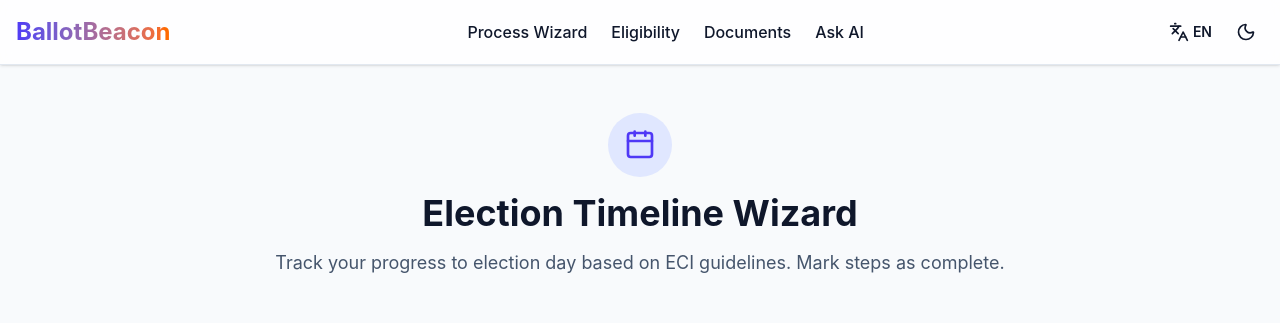
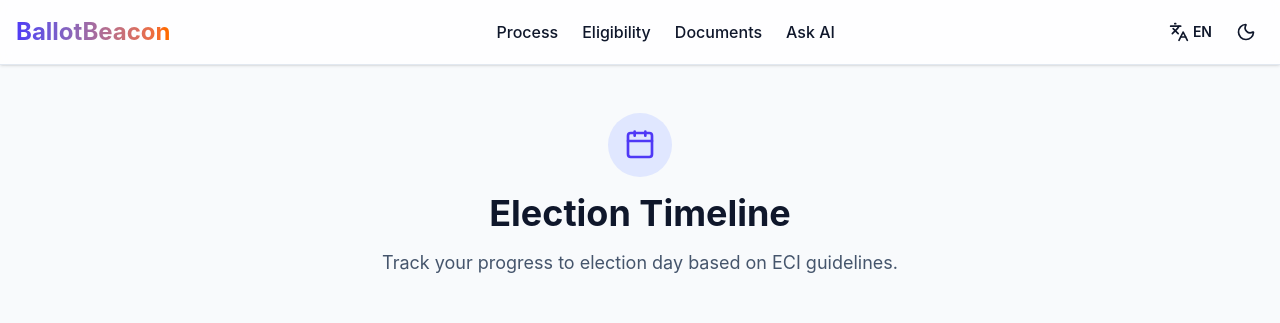
Before and after one commit to nitishya/BallotBeacon-AI, a React (Vite) app in the folder frontend/: page /wizard in a window 1280 px wide. Shown: the top 323 px of the page. Built offline with nearby package versions, Linux system fonts and the light colour scheme; no server answers.

Commit message:
Text Update: Simplified 'Process' and 'Election Timeline' titles by removing 'Wizard' references

```diff
--- a/frontend/src/pages/Wizard.tsx
+++ b/frontend/src/pages/Wizard.tsx
@@ -21,8 +21,8 @@ export default function Wizard() {
   const [completedSteps, setCompletedSteps] = useState<Set<number>>(new Set());
 
   const t = {
-    title: language === 'en' ? "Election Timeline Wizard" : "चुनाव समयरेखा विज़ार्ड",
-    subtitle: language === 'en' ? "Track your progress to election day based on ECI guidelines. Mark steps as complete." : "ECI दिशानिर्देशों के आधार पर चुनाव के दिन तक अपनी प्रगति को ट्रैक करें। चरणों को पूर्ण के रूप में चिह्नित करें।",
+    title: language === 'en' ? "Election Timeline" : "चुनाव समयरेखा",
+    subtitle: language === 'en' ? "Track your progress to election day based on ECI guidelines." : "ECI दिशानिर्देशों के आधार पर चुनाव के दिन तक अपनी प्रगति को ट्रैक करें।",
     progress: language === 'en' ? "Your Progress" : "आपकी प्रगति",
     complete: language === 'en' ? "Complete" : "पूर्ण",
     undo: language === 'en' ? "Undo step" : "चरण पूर्ववत करें",
--- a/frontend/src/store/LanguageContext.tsx
+++ b/frontend/src/store/LanguageContext.tsx
@@ -11,7 +11,7 @@ interface LanguageContextType {
 
 const translations = {
   en: {
-    "nav.wizard": "Process Wizard",
+    "nav.wizard": "Process",
     "nav.eligibility": "Eligibility",
     "nav.documents": "Documents",
     "nav.ask": "Ask AI",
@@ -31,7 +31,7 @@ const translations = {
     "footer.privacy": "Privacy Policy"
   },
   hi: {
-    "nav.wizard": "प्रक्रिया विज़ार्ड",
+    "nav.wizard": "प्रक्रिया",
     "nav.eligibility": "पात्रता",
     "nav.documents": "दस्तावेज़",
     "nav.ask": "AI से पूछें",
```
